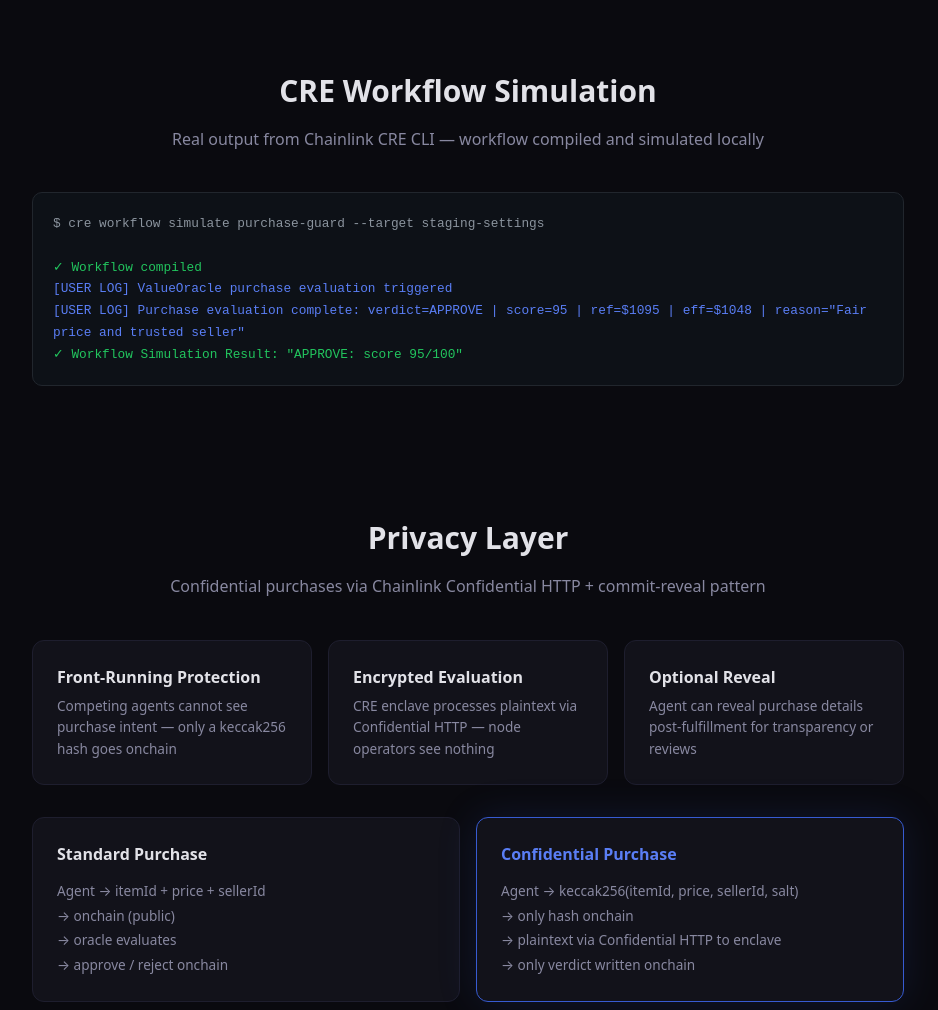
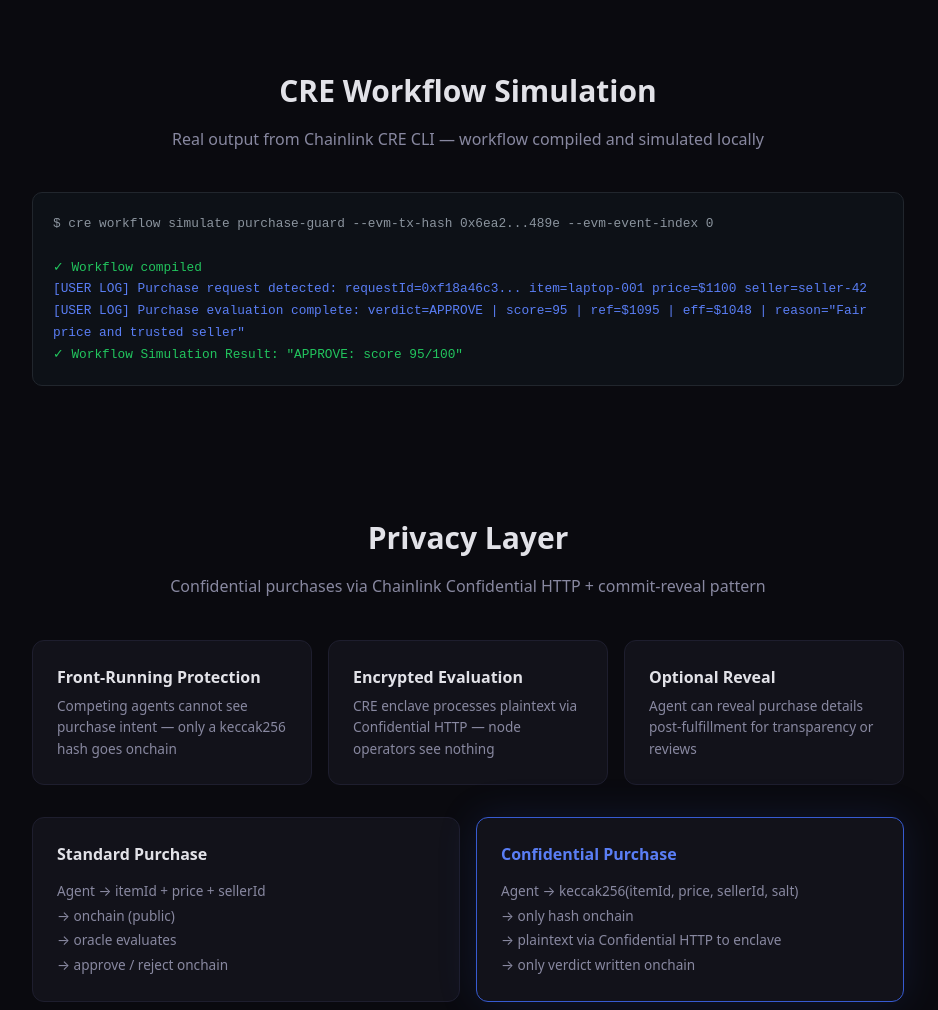
Before and after one commit to LeventLabs/ValueOracle, a website: page website/index.html in a window 1280 px wide. Shown: the part 2569-3579 px from the top of the page, without its empty margins (172-1110 px from the left). Drawn offline with Linux system fonts and the light colour scheme; no server answers.

Commit message:
README: update CRE simulation output with EVMLogTrigger

```diff
--- a/website/index.html
+++ b/website/index.html
@@ -152,10 +152,10 @@ footer a{color:var(--al);transition:color .2s}footer a:hover{color:#fff}
 <h2>CRE Workflow Simulation</h2>
 <p class="sub">Real output from Chainlink CRE CLI &mdash; workflow compiled and simulated locally</p>
 <div class="term">
-<div class="p">$ cre workflow simulate purchase-guard --target staging-settings</div>
+<div class="p">$ cre workflow simulate purchase-guard --evm-tx-hash 0x6ea2...489e --evm-event-index 0</div>
 <br>
 <div class="ok">&#10003; Workflow compiled</div>
-<div class="i">[USER LOG] ValueOracle purchase evaluation triggered</div>
+<div class="i">[USER LOG] Purchase request detected: requestId=0xf18a46c3... item=laptop-001 price=$1100 seller=seller-42</div>
 <div class="i">[USER LOG] Purchase evaluation complete: verdict=APPROVE | score=95 | ref=$1095 | eff=$1048 | reason="Fair price and trusted seller"</div>
 <div class="ok">&#10003; Workflow Simulation Result: "APPROVE: score 95/100"</div>
 </div>
```
Also changed, not shown: README.md.
